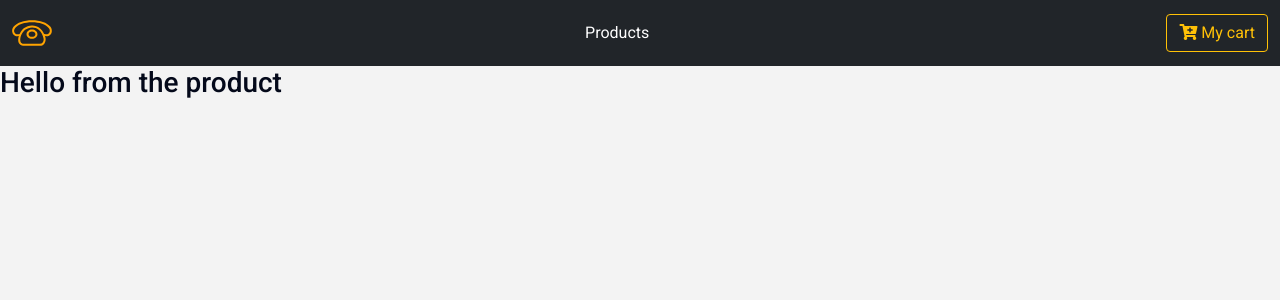
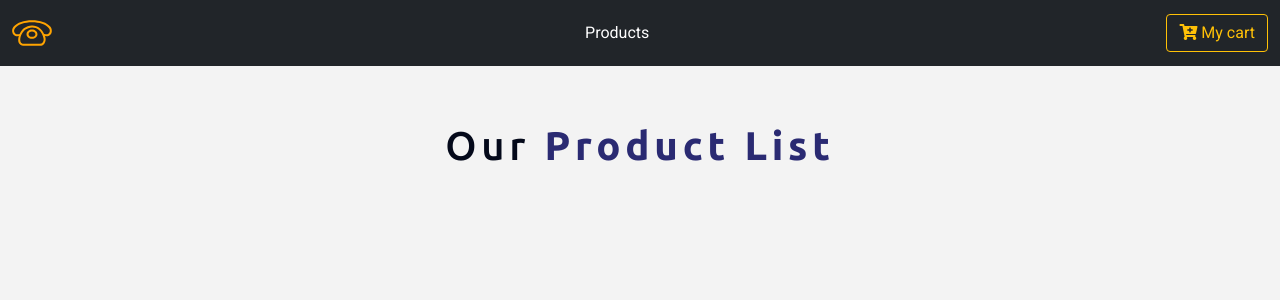
Before and after one commit to ShreyanshIITK20/E-commerce-website, a React (Create React App) app: page / in a window 1280 px wide. Shown: the top 300 px of the page. Built offline with nearby package versions, Linux system fonts and the light colour scheme.

Commit message:
Created title component

```diff
--- a/src/components/ProductList.jsx
+++ b/src/components/ProductList.jsx
@@ -1,14 +1,23 @@
 import React, { Component } from 'react'
 import Product from './Product'
+import Title from './title'
 
 export default class productList extends Component {
+    state={
+        product:[]
+    }
     render() {
         return (
-            <div>
-                <Product>
+            <React.Fragment>
+                <div className="py-5">
+                    <div className="container">
+                        <Title name="Our" title="Product list"/>
+                        <div className="row">
 
-                </Product>
-            </div>
+                        </div>
+                    </div>
+                </div>
+            </React.Fragment>
         )
     }
 }
--- /dev/null
+++ b/src/components/title.jsx
@@ -0,0 +1,15 @@
+import React from 'react'
+
+export default function Title({name,title}) {
+    return (
+        <div className="row">
+            <div className="col-10 mx-auto my-2 text-center text-title">
+                <h1 className="text-capitalize font-weight-bold">
+                    {name} <strong className="text-blue">
+                        {title}
+                    </strong>
+                </h1>
+            </div>
+        </div>
+    )
+}
```
